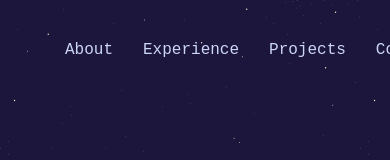
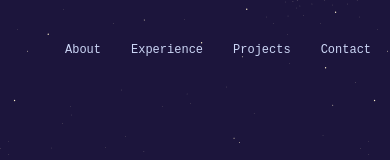
Before and after one commit to neillydev/v2, a Next.js app: page / in a window 390 px wide. Shown: the top 160 px of the page. Built offline with nearby package versions, Linux system fonts and the light colour scheme.

Commit message:
add media queries to nav bar

```diff
--- a/styles/NavBar.module.css
+++ b/styles/NavBar.module.css
@@ -73,3 +73,15 @@
 .navItemContainer:hover {
     color: rgb(204 161 255);
 }
+
+@media screen and (max-width: 1240px) {
+    .navItemContainer {
+        font-size: 14px;
+    }
+}
+
+@media screen and (max-width: 930px) {
+    .navItemContainer {
+        font-size: 12px;
+    }
+}
```
